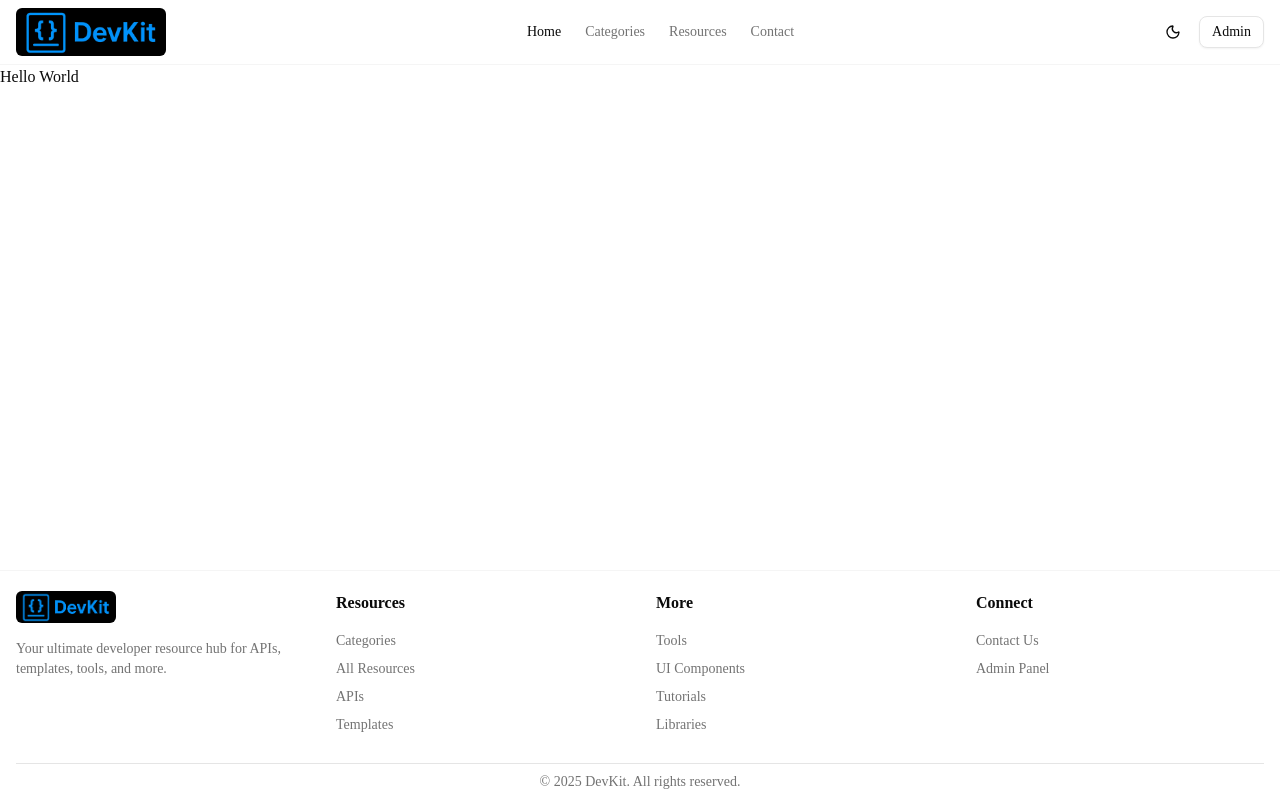
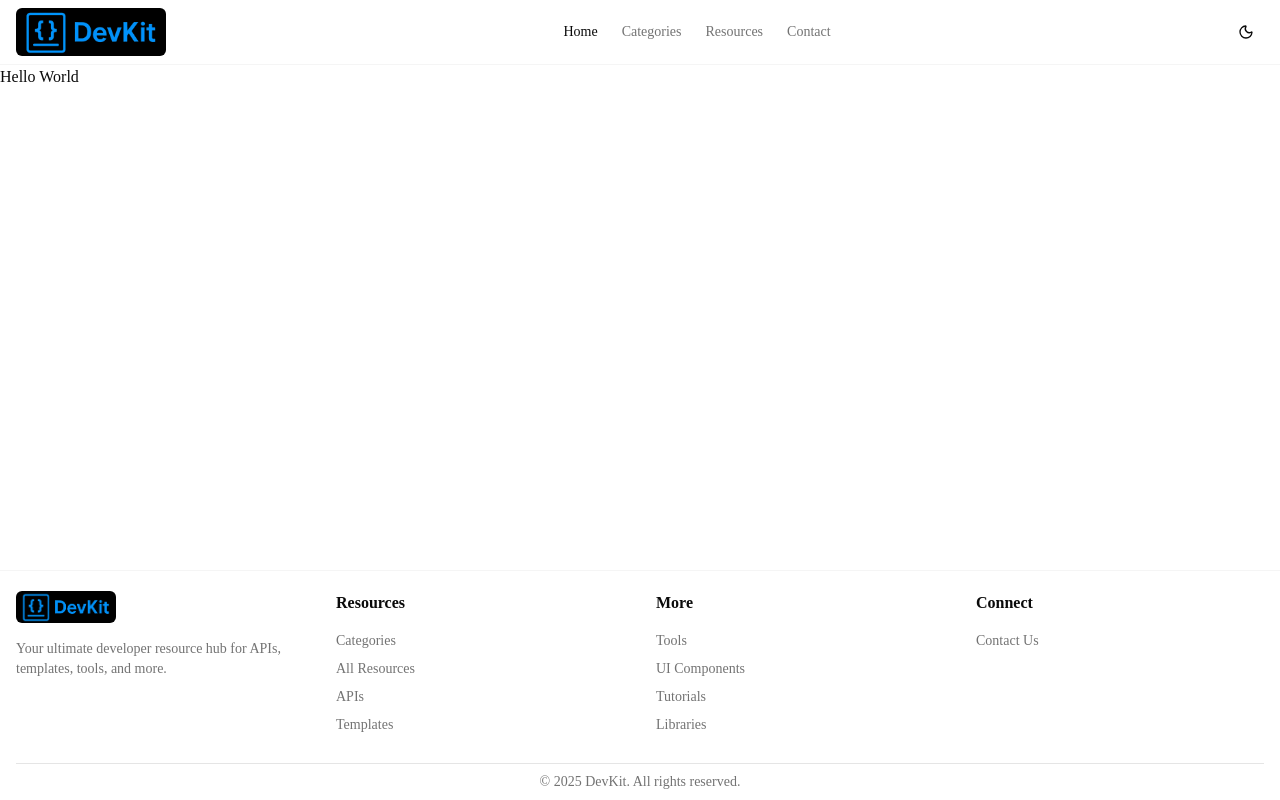
Before and after one commit to DevKit-Org/devkit, a Next.js app: page / in a window 1280 px wide. Built offline with nearby package versions, Linux system fonts and the light colour scheme.

Commit message:
Remove Admin links from header and footer
All links to the Admin panel have been removed from both the site header and footer components. This change likely reflects a decision to restrict access or visibility of the Admin panel from the main navigation.

```diff
--- a/components/site-footer.tsx
+++ b/components/site-footer.tsx
@@ -109,14 +109,6 @@ export function SiteFooter() {
                   Contact Us
                 </Link>
               </li>
-              <li>
-                <Link
-                  href="/admin"
-                  className="hover:text-foreground transition-colors"
-                >
-                  Admin Panel
-                </Link>
-              </li>
             </ul>
           </div>
         </div>
--- a/components/site-header.tsx
+++ b/components/site-header.tsx
@@ -55,11 +55,6 @@ export function SiteHeader() {
         <div className="flex items-center gap-2">
           {/* <SearchCommand /> */}
           <ThemeToggle />
-          <Link href="/admin" className="hidden md:inline-flex">
-            <Button variant="outline" size="sm">
-              Admin
-            </Button>
-          </Link>
 
           {/* Mobile Menu Button */}
           <Button
@@ -103,13 +98,6 @@ export function SiteHeader() {
             >
               Search
             </Link>
-            <Link
-              href="/admin"
-              onClick={() => setMobileMenuOpen(false)}
-              className="px-3 py-2 rounded-md text-sm font-medium text-muted-foreground hover:bg-accent hover:text-accent-foreground"
-            >
-              Admin
-            </Link>
           </nav>
         </div>
       )}
```
